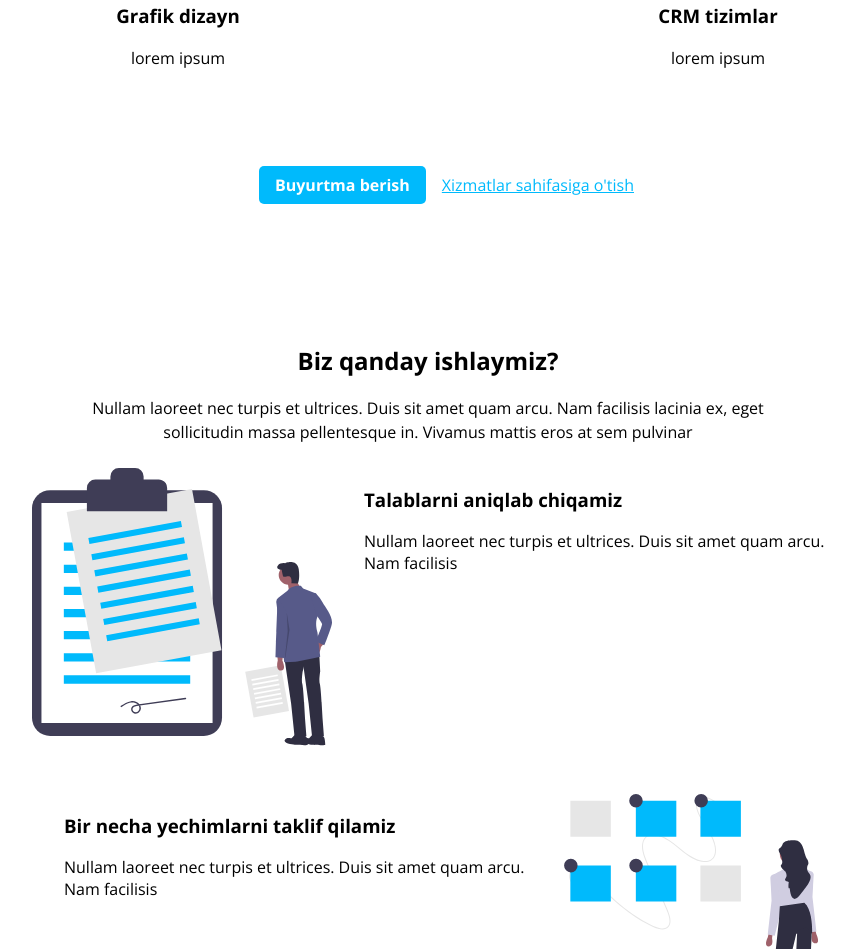
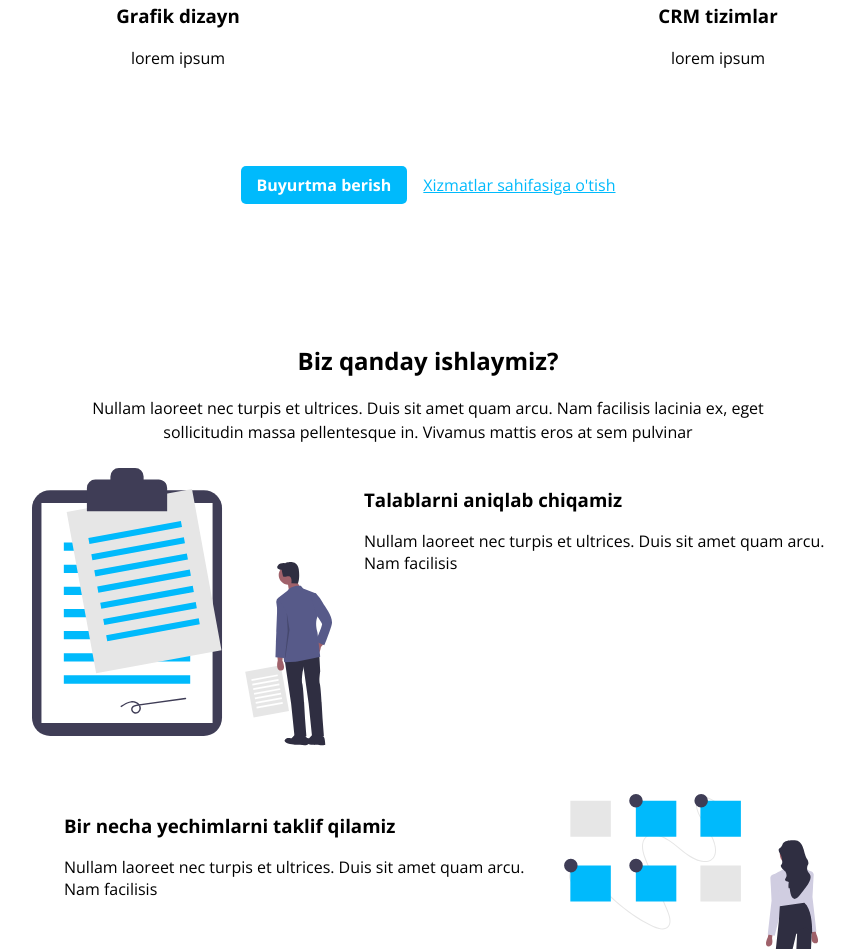
Before and after one commit to Asadbek-Erkinov/Pixer, a plain HTML site: page index.html in a window 1280 px wide. Shown: the part 1147-2096 px from the top of the page, without its empty margins (212-1067 px from the left). Drawn offline with nearby package versions, Linux system fonts and the light colour scheme.

Commit message:
initial commit

```diff
--- a/css/main.css
+++ b/css/main.css
@@ -186,7 +186,6 @@
   margin-bottom: 48px;
   text-align: center;
   padding-top: 24px;
-  padding-inline: auto;
 }
 
 .even-service-item {
@@ -195,8 +194,12 @@
 
 .service-out-list {
   list-style: none;
+  display: flex;
   margin-inline: auto;
   padding-top: 24px;
+  align-items: center;
+  width: 375px;
+  padding-left: 0;
 }
 
 .service-out-item {
--- a/index.html
+++ b/index.html
@@ -132,10 +132,8 @@
             </li>
           </ul>
           <ul class="service-out-list">
-            <div class="service-link-wrap">
-              <li class="service-out-item"><a class="service-out-link" href="#">Buyurtma berish</a></li>
-              <li class="service-out-item"><a class="out-link-service" href="#">Xizmatlar sahifasiga o'tish</a></li>
-            </div>
+            <li class="service-out-item"><a class="service-out-link" href="#">Buyurtma berish</a></li>
+            <li class="service-out-item"><a class="out-link-service" href="#">Xizmatlar sahifasiga o'tish</a></li>
           </ul>
         </div>
       </section>
```
